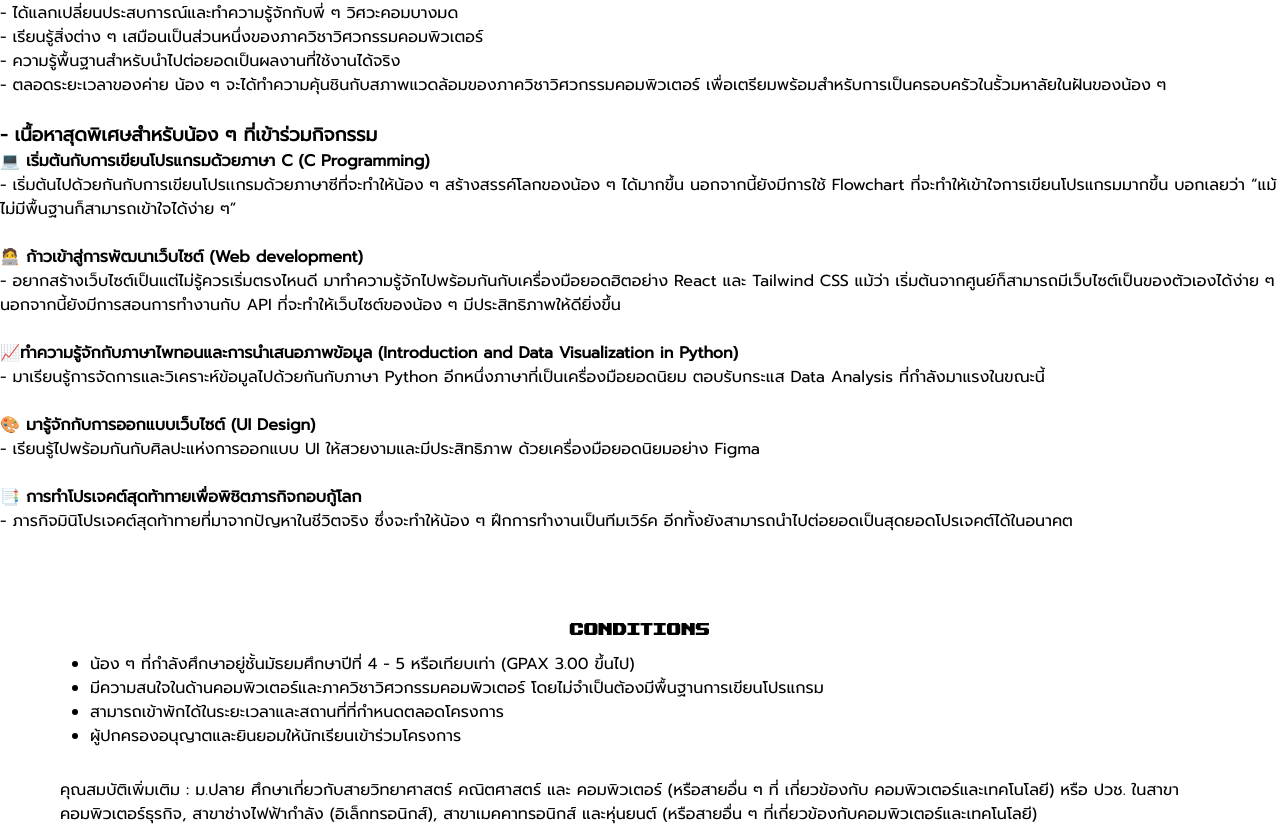
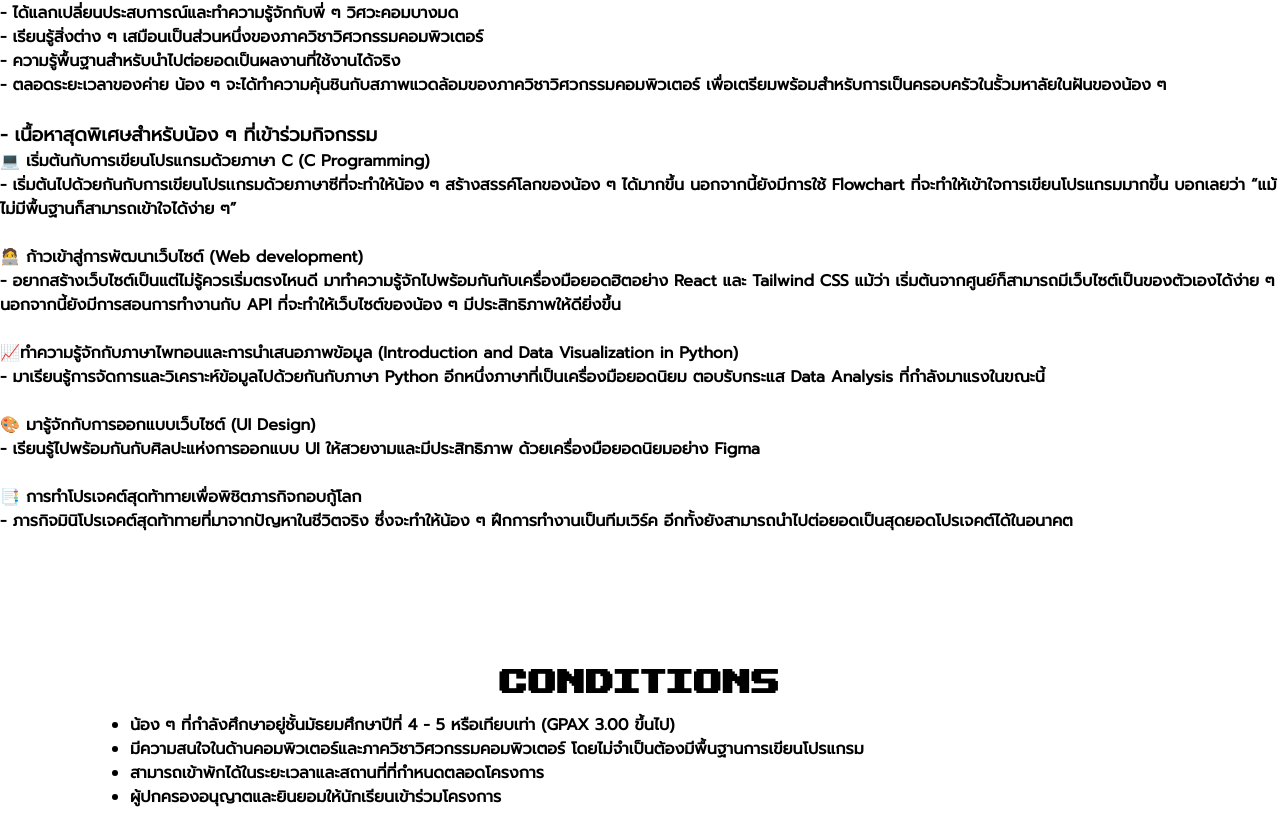
Before and after one commit to cpe-kmutt-student/comcamp35, a React (Vite) app: page / in a window 1280 px wide. Shown: the part 1148-1986 px from the top of the page. Built offline with nearby package versions, Linux system fonts and the light colour scheme; no server answers.

Commit message:
modify css

```diff
--- a/src/components/Home/Content/Condition.module.scss
+++ b/src/components/Home/Content/Condition.module.scss
@@ -1,17 +1,25 @@
+.main {
+    min-height: 100dvh;
+    margin-top: 100px;
+    padding: 0 60px;
+}
+
 .Header {
     display: flex;
     justify-content: center;
     align-items: center;
-    margin-top: 60px;
+    font-size: xx-large;
     margin-bottom: 12px;
 }
 
 .condition {
-    margin: 0 90px;
+    padding: 0 70px;
     margin-bottom: 30px;
+    font-size: medium;
+    font-weight: 600;
 }
 
-.condition2 {
-    margin: 0 60px;
-    margin-bottom: 30px;
+p {
+    font-size: medium;
+    font-weight: 600;
 }
--- a/src/components/Home/Content/Condition.tsx
+++ b/src/components/Home/Content/Condition.tsx
@@ -3,7 +3,7 @@ import styles from './Condition.module.scss'
 
 const Condition: React.FC = () => {
   return (
-    <div>
+    <div className={styles.main}>
       <div className={styles.Header}>
         <h2>CONDITIONS</h2>
       </div>
```
